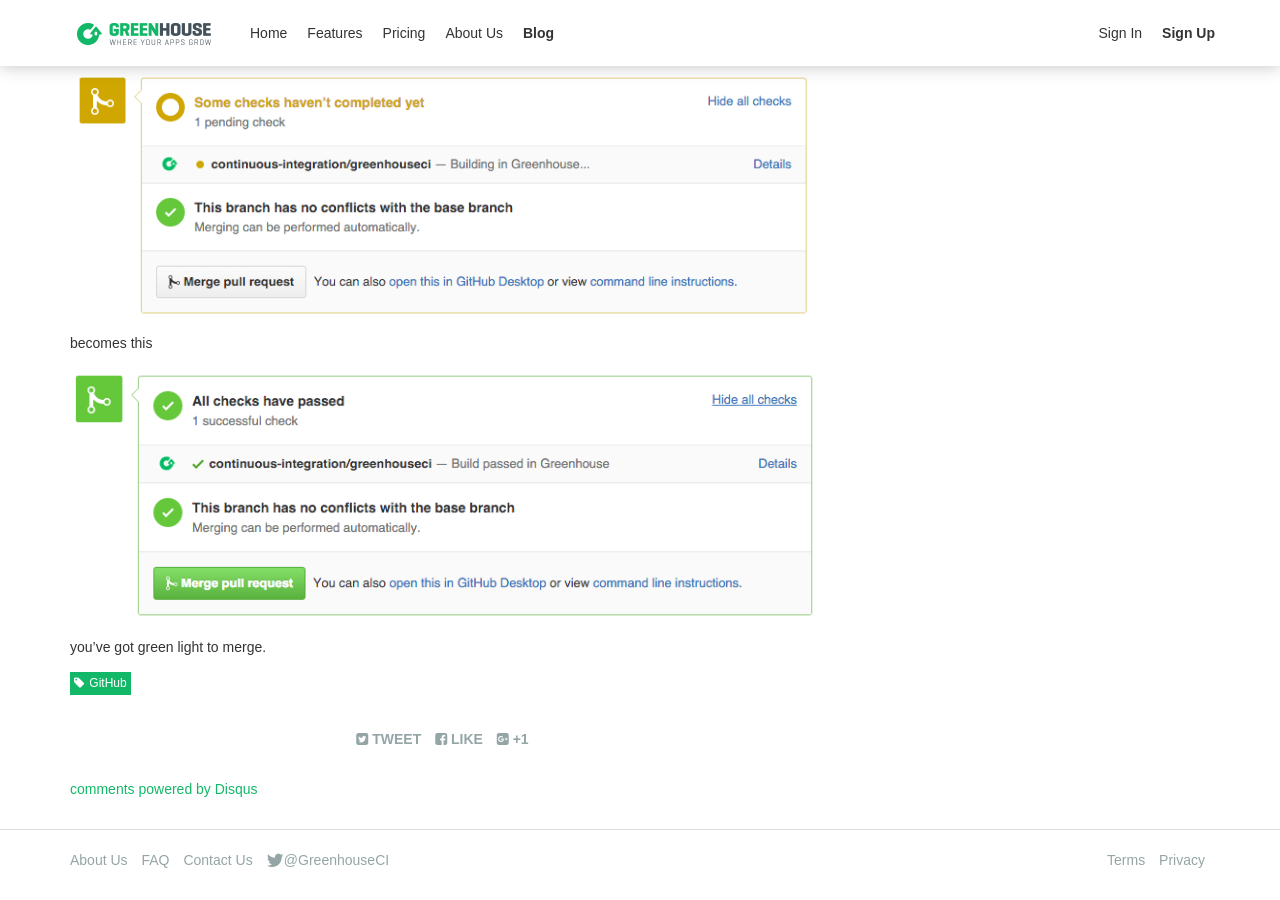
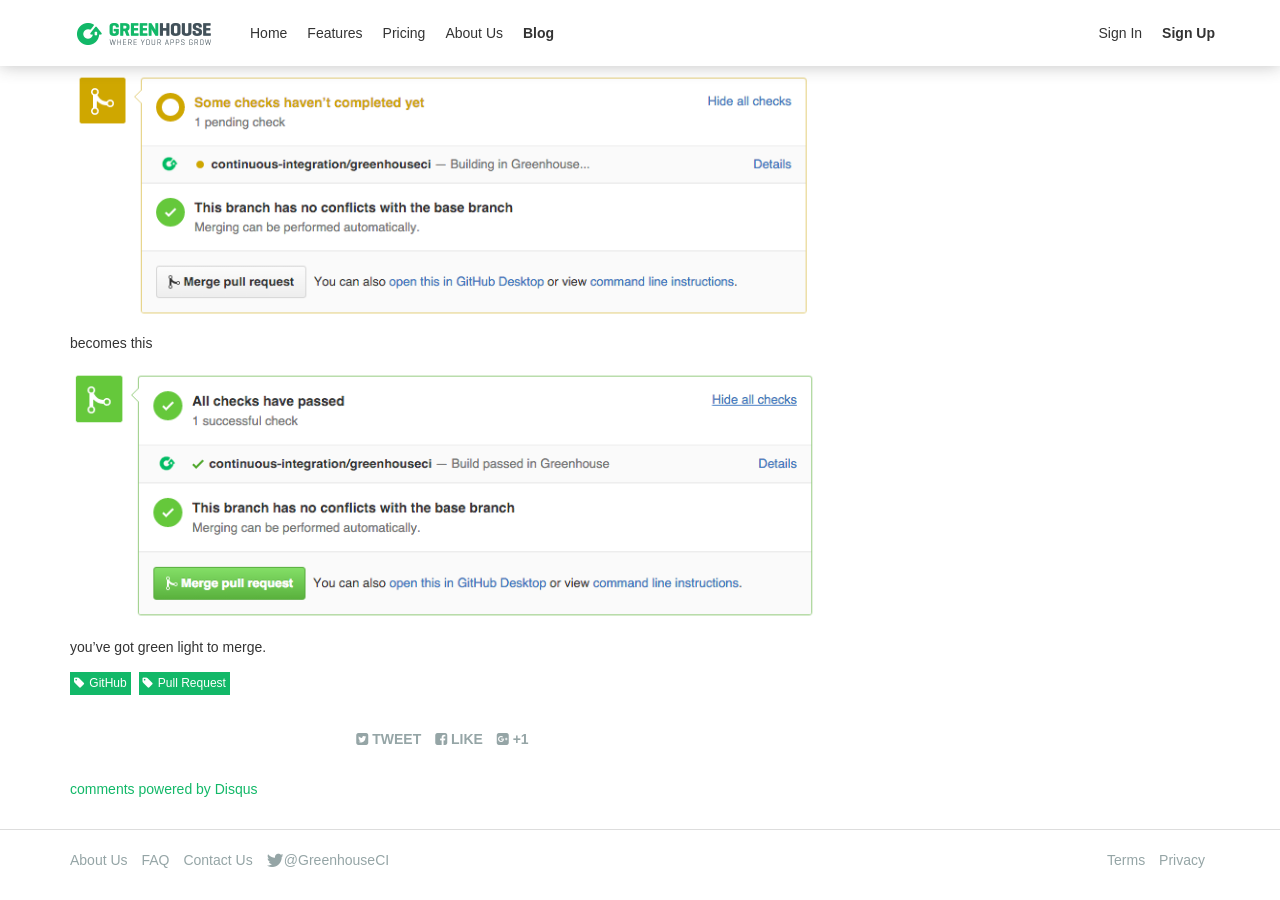
Before and after one commit to GreenhouseCI/blog.greenhouseci.com, a Jekyll site: the page built from _posts/2016-03-24-github-pull-request-support.md, in a window 1280 px wide and 900 px high, scrolled down 1360 px. Built offline with Jekyll 4.4.1, drawn with Linux system fonts in a browser that asks for light colours; nearby versions of some CDN libraries; comment, search, counter and statistics services are not loaded.

Commit message:
Use pull_request as tag slug

```diff
--- a/_posts/2016-03-24-github-pull-request-support.md
+++ b/_posts/2016-03-24-github-pull-request-support.md
@@ -3,7 +3,7 @@
 title:  "GitHub users, don't be green with envy any longer - PR support is here"
 date:   2016-03-24 12:00:00
 categories: Greenhouse update
-tags: [github, pull request]
+tags: [github, pull_request]
 author: nik
 share: true
 comments: true
```
